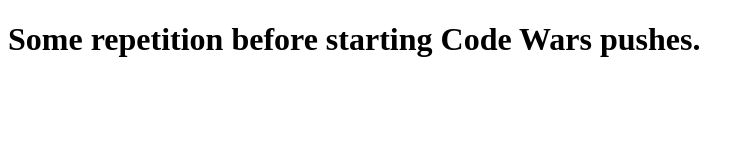
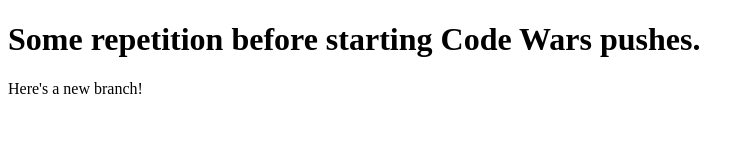
Before and after one commit to ryanJonesHTX/checkCheck, a plain HTML site: page index.html in a window 1280 px wide. Shown: the whole page, without its empty margins (0-754 px from the left). Drawn offline with Linux system fonts and the light colour scheme.

Commit message:
branch test

```diff
--- a/index.html
+++ b/index.html
@@ -8,5 +8,6 @@
 </head>
 <body>
   <h1>Some repetition before starting Code Wars pushes.</h1>
+  <p>Here's a new branch!</p>
 </body>
 </html>
```
